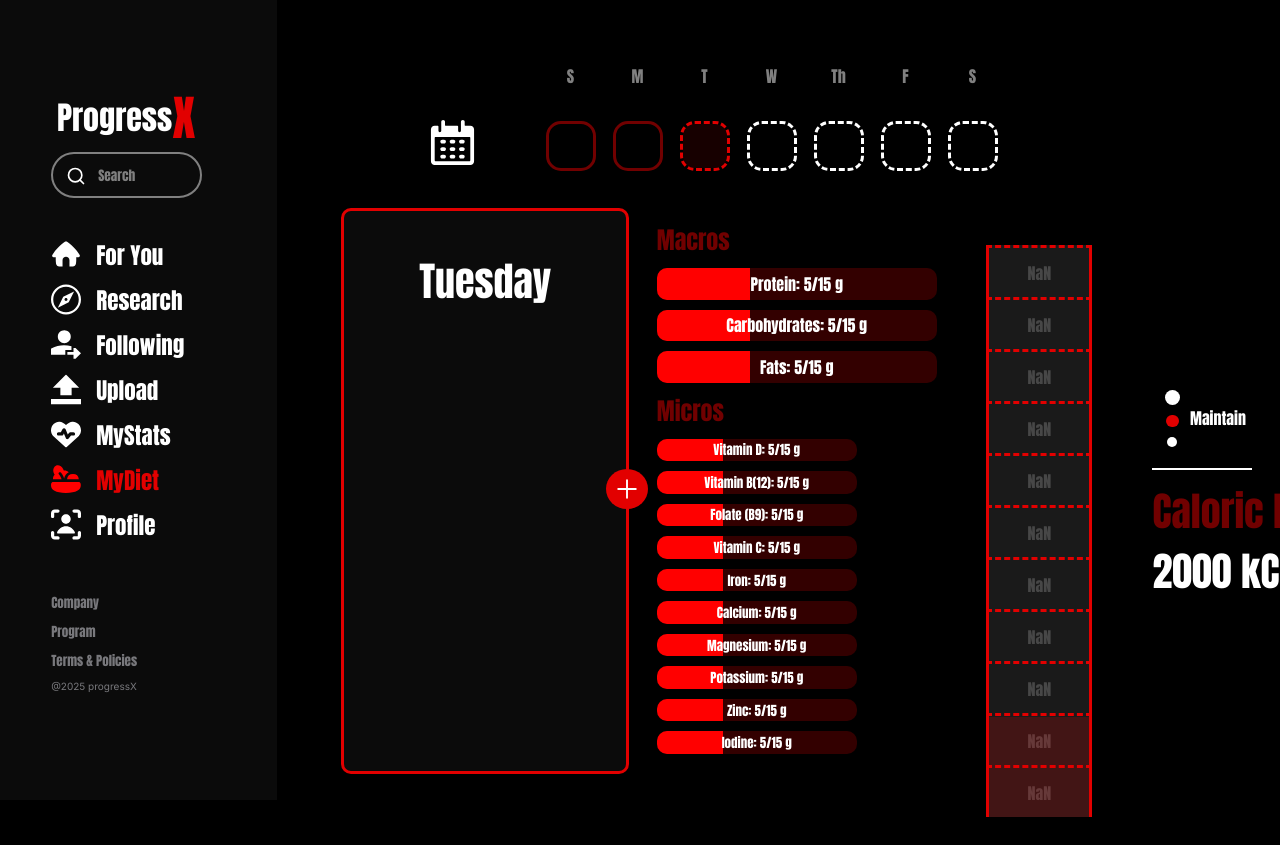
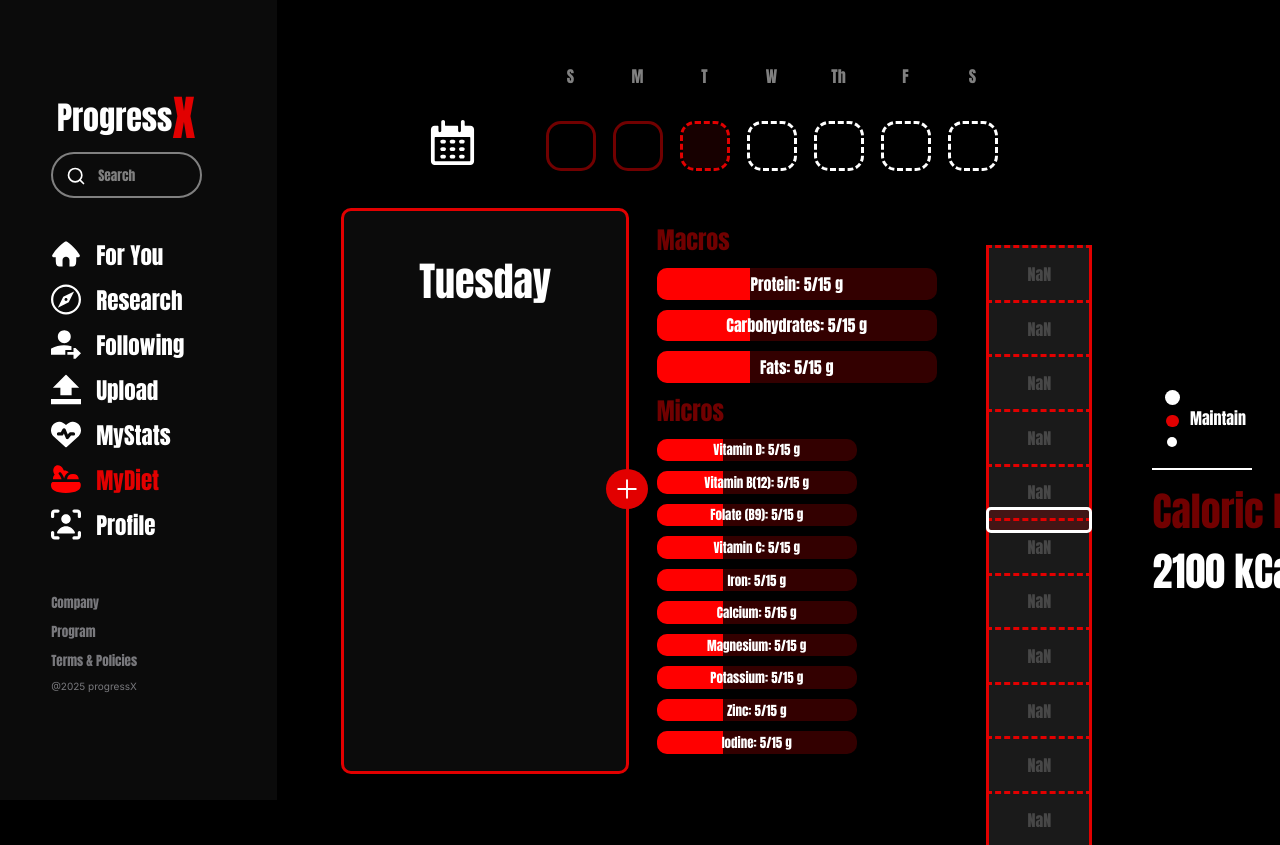
Before and after one commit to ColeBranston/ProgressX, a Next.js app in the folder progressx/: page /mydiet in a window 1280 px wide. Shown: the top 845 px of the page. Before the commit the page ends 817 px from the top, so only its background shows below. Built offline with nearby package versions, Linux system fonts and the light colour scheme.

Commit message:
Updated Calorie Target

```diff
--- a/progressx/src/app/(main)/mydiet/dietpage.module.css
+++ b/progressx/src/app/(main)/mydiet/dietpage.module.css
@@ -6,6 +6,7 @@
     justify-content: center;
     align-items: center;
     gap: 20px;
+    padding-left: 6%;
 }
 
 @media (max-width: 1550px) and (min-width: 1200px) {
--- a/progressx/src/app/(main)/mydiet/page.tsx
+++ b/progressx/src/app/(main)/mydiet/page.tsx
@@ -35,7 +35,7 @@ export default function DietPage() {
 
     const [ totalExpenditure, setTotalExpenditure ] = useState<number>(0)
 
-    const [ totalCal, setTotalCal ] = useState<number>(2000)
+    const [ totalCal, setTotalCal ] = useState<number>(2100)
 
     // Accurate equation for calculating the BMR of a man or woman without using body fat percentage (%)
     function Mifflin_St_Jeor_BMR() {
@@ -224,7 +224,7 @@ export default function DietPage() {
                         <div className={styles.calorieContainer}>
                             <p className={styles.caloriesHeader}>Caloric Intake</p>
                             <p key={totalCal} className={styles.caloriesText}>{totalCal} kCal</p>
-                            <CalorieTarget curr={totalCal} totalExpenditure={totalExpenditure}/>
+                            <CalorieTarget curr={totalCal} totalExpenditure={totalExpenditure} goal={goalState}/>
                             <div className={styles.customButtonContainer}>
                                 <div onClick={cycleGoalState} className={styles.customButton}>
                                     <ul>
--- a/progressx/src/app/(main)/upload/upload.module.css
+++ b/progressx/src/app/(main)/upload/upload.module.css
@@ -8,7 +8,7 @@
     width: 100%;
     height: 100vh;
     gap: 5%;
-    padding-left: 10%;
+    padding-left: 13%;
 }
 
 @media (max-width: 1550px) and (min-width: 1200px) {
--- a/progressx/src/app/internal_components/mydiet/CalorieTarget.module.css
+++ b/progressx/src/app/internal_components/mydiet/CalorieTarget.module.css
@@ -4,7 +4,7 @@
     justify-content: flex-end;
     align-items: center;
     width: min-content;
-    height: min-content;
+    height: 600px;
     color: rgb(255, 255, 255, 0.2);
     font-family: var(--primary-font-family);
     margin-top: 50px;
@@ -45,10 +45,17 @@
 
 .goalHightlight {
     --offset: 0;
+    --height: 20px;
+    --background: rgba(var(--primary-color), 0.2);
 
-    width: 100%;
-    height: 100px;
+    width: 100px;
+    height: var(--height);
     position: absolute;
-    background-color: rgba(var(--primary-color), 0.2);
+    background-color: var(--background);
+    border: 3px solid white;
+    border-radius: 5px;
     bottom: var(--offset);
+    transition: bottom 0.1s ease-in-out,
+                height 0.1s ease-in-out,
+                background-color 0.1s ease-in-out;
 }
--- a/progressx/src/app/internal_components/mydiet/CalorieTarget.tsx
+++ b/progressx/src/app/internal_components/mydiet/CalorieTarget.tsx
@@ -33,6 +33,13 @@ export default function CalorieTarget({
     const [lower, setLower] = useState(0)
     const [boxArray, setBoxArray] = useState<number[]>([])
     const [intakeOffset, setIntakeOffset] = useState<number>(0)
+    const [goalState, setGoalState] = useState<goalType>("Maintain")
+
+    const [goalBoundaries, setGoalBoundaries] = useState<Record<goalType, number[]>>({
+        "Deficit": [0,0],
+        "Maintain": [0,0],
+        "Surplus": [0,0]
+    })
 
     useEffect(() => {
         // compute the dynamic range
@@ -56,13 +63,30 @@ export default function CalorieTarget({
 
         // reverse for your UI requirement
         setBoxArray(tempArray.reverse())
+
     }, [totalExpenditure])
 
     useEffect(()=> {
         const tempOffset = getCurrOffset(curr, lower, upper)
-        console.log("Curr: ", curr, ", Lower: ", lower, ", Upper: ", upper)
         setIntakeOffset(tempOffset)
     }, [lower, upper])
+
+    useEffect(()=> {
+        setGoalState(goal)
+        console.log(goalBoundaries)
+
+        /*
+            Setting the boundaries for each goal depending on the daily expenditure
+        */
+
+        const tempBoundaries = goalBoundaries
+
+        tempBoundaries.Deficit = [totalExpenditure-1000, totalExpenditure-1] // 1000kCal max deficit since thats A. 2Lbs/week, and B. the accepted ammount before you begin to get excess skin
+        tempBoundaries.Maintain = [totalExpenditure-50, totalExpenditure+50] // +- 50 acceptance for maintainence
+        tempBoundaries.Surplus = [totalExpenditure+1, totalExpenditure+500] // stop is at 500 kCal surplus because any calories over that is just fat tissue
+
+        setGoalBoundaries(tempBoundaries)
+    }, [goal])
 
     return (
         <div className={styles.calorieBarContainer}>
@@ -88,7 +112,9 @@ export default function CalorieTarget({
                 <p>{Math.round(lower)}</p>
             </div>
 
-            <div className={styles.goalHightlight}></div>
+            <div className={styles.goalHightlight} style={{"--offset": goalState==="Deficit"? "9%" : goalState==="Maintain"? "52%": goalState==="Surplus"? "54%" : "0",
+                                                            "--height": goalState==="Deficit"? "43%" : goalState==="Maintain"? "20px": goalState==="Surplus"? "22%" : "0",
+                                                            "--background": (curr > goalBoundaries[goalState][0] && curr < goalBoundaries[goalState][1])? "rgba(0, 255, 0, 0.4)" : "rgba(var(--primary-color), 0.2)"} as CSSProperties}></div>
 
             {/* This is the vertical progress bar indicating the user's current daily intake */}
             <div className={styles.currProgress} style={{"--curr-scale": intakeOffset} as CSSProperties}></div>
```
